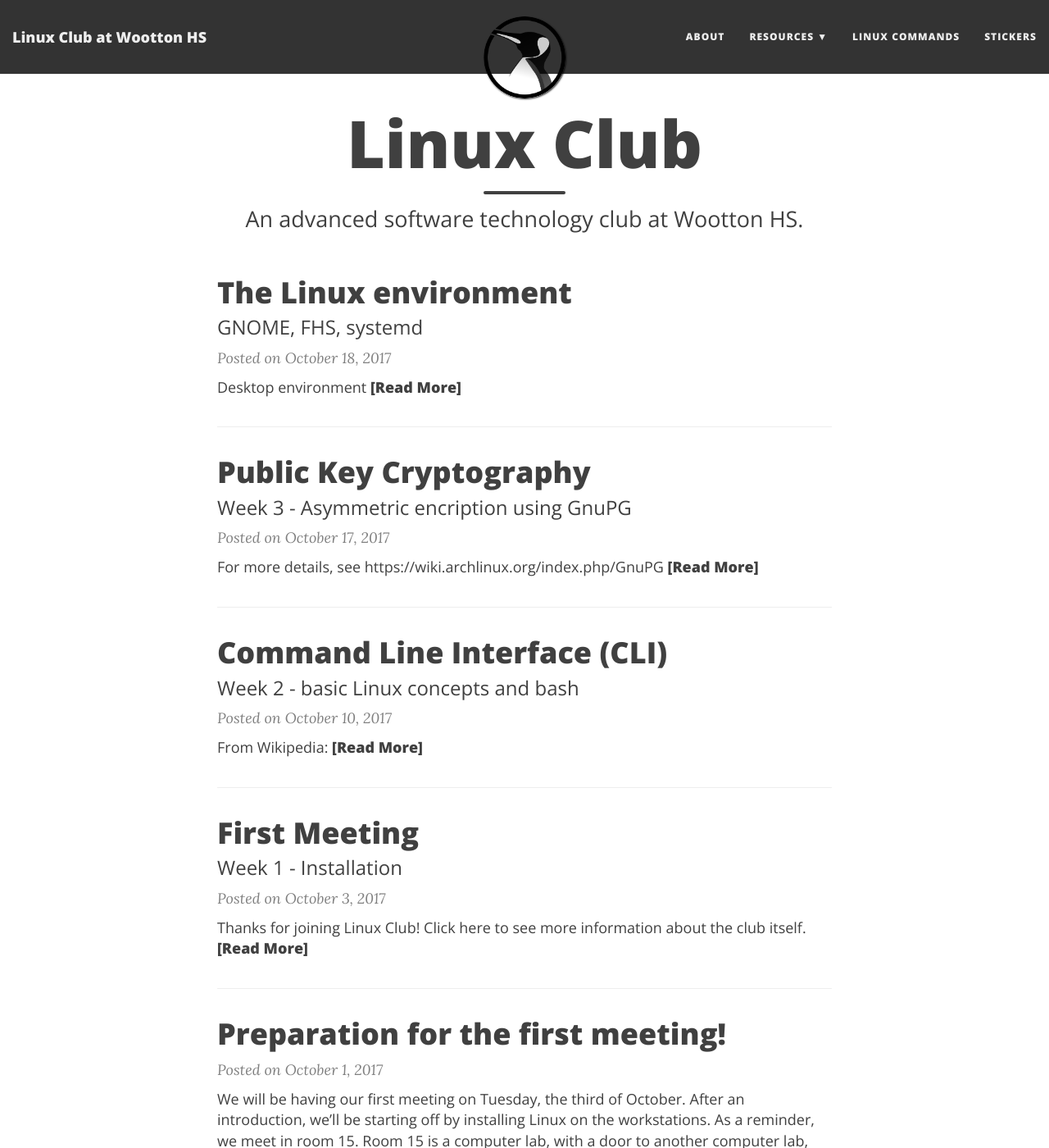
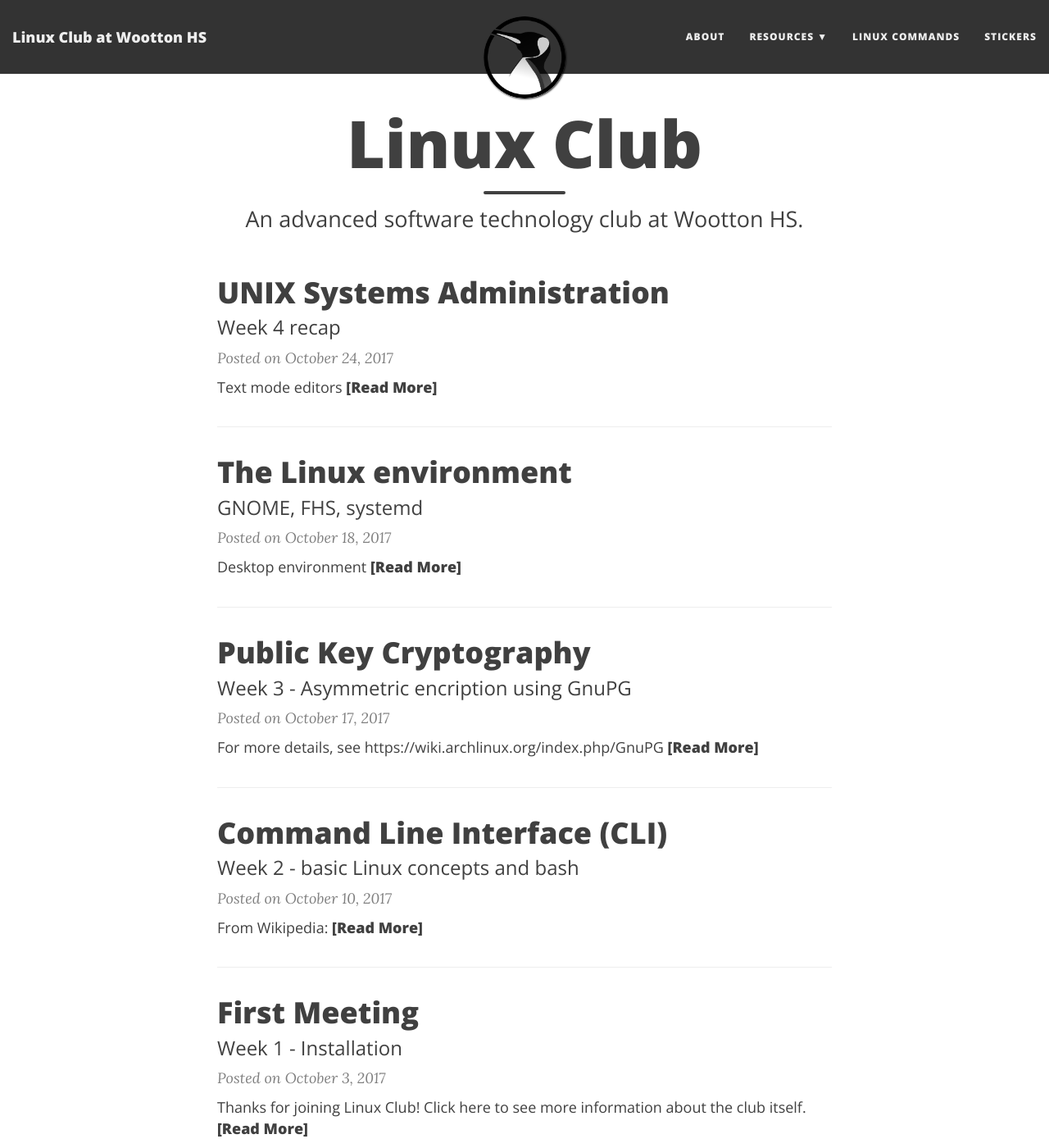
Before and after one commit to wsec/club, a Jekyll site: the page built from docs/index.html, in a window 1280 px wide and 1400 px high. Shown: the whole window at 82% size. Built offline with Jekyll 4.4.1, drawn with Linux system fonts in a browser that asks for light colours; nearby versions of some CDN libraries; the list of posts is cut into pages by our own code; some of the changed lines change nothing that is shown; some of the changed text lies outside the part shown.

Commit message:
Add week 4 content

````diff
--- a/docs/_posts/2017-10-18-DE.md
+++ b/docs/_posts/2017-10-18-DE.md
@@ -40,28 +40,6 @@
 
 See `man hier` or <https://en.wikipedia.org/wiki/Filesystem_Hierarchy_Standard> for details.
 
-# System administration
-
-It is safer to use text-mode text editors and basic utilities to manipulate system files.
-
-Set `SUDO_EDITOR` in your `.bashrc` file:
-
-```sh
-export SUDO_EDITOR=nano
-```
-
-`nano` is an easy-to-understand text-mode text editor. (I actually recommend `vim` and `SUDO_EDITOR=rvim`, however `vim` is very advanced and is probably confusing.)
-
-## systemd
-
-Systemd is the default [`init`](http://www.tldp.org/LDP/intro-linux/html/sect_04_02.html) solution to many modern Linux distros. It manages daemons (background services).
-
-`systemd-analyze blame` reports the services that started at boot, in descending order of CPU time.
-
-`systemctl disable --now [SERVICE]` ends a daemon and stops it from starting on boot.
-
-<https://wiki.archlinux.org/index.php/Systemd#Forward_journald_to_.2Fdev.2Ftty12>
-
 ## Static HTTP file servers
 
 Comes preinstalled on most Linux distros:
--- /dev/null
+++ b/docs/_posts/2017-10-24-sysadmin.md
@@ -0,0 +1,45 @@
+---
+layout: post
+title: UNIX Systems Administration
+subtitle: Week 4 recap
+bigimg: /img/server_room.jpg
+---
+
+# Text mode editors
+
+It is safer to use text-mode text editors and basic utilities to manipulate system files.
+
+Set `SUDO_EDITOR` in your `.bashrc` file:
+
+```sh
+export SUDO_EDITOR=rnano
+```
+
+`nano` is an easy-to-understand text-mode text editor. (I actually recommend `vim` and `SUDO_EDITOR=rvim`, however `vim` is very advanced and is probably confusing.)
+
+{: .box-note}
+`rnano` and `rvim` launch the respective programs in *safe mode*, loading default configurations only and blocking scripts. This is a safety precaution for when making changes to the root folders.
+
+## systemd
+
+Systemd is the default [`init`](http://www.tldp.org/LDP/intro-linux/html/sect_04_02.html) solution to many modern Linux distros. It manages daemons (background services).
+
+`systemd-analyze blame` reports the services that started at boot, in descending order of CPU time.
+
+`systemctl disable --now [SERVICE]` ends a daemon and stops it from starting on boot.
+
+{: .box-warning}
+Disabling unnecessary services can improve security by minimizing your attack surface. Disabling a crutucal system service can cause serious issues (though it's usually easy to fix).
+
+Other subcommands: `systemctl status|start|stop|restart [SERVICE]`
+
+<https://wiki.archlinux.org/index.php/Systemd#Forward_journald_to_.2Fdev.2Ftty12>
+
+## The Freedesktop Specification
+
+The desktop environment (DE) reads `.desktop` files for metadata and launch configurations for desktop applications. The package manager installs these files to `/usr/share/applications/`.
+
+{: .box-error}
+Changing files owned by the package manager is dangerous, changes are overwritten by software upgrades.
+
+User overrides to the `.desktop` files and custom launches can be made in `~/.local/share/applications`.
````
Also changed, not shown: docs/img/server_room.jpg (added).
